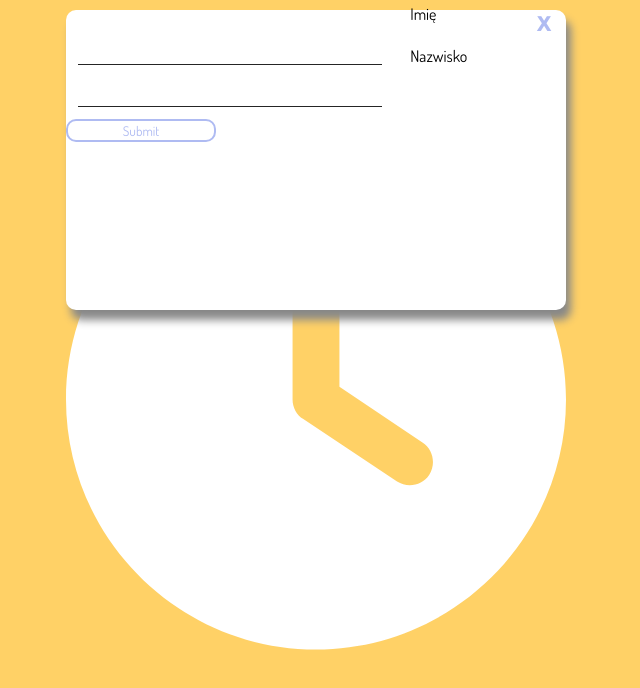
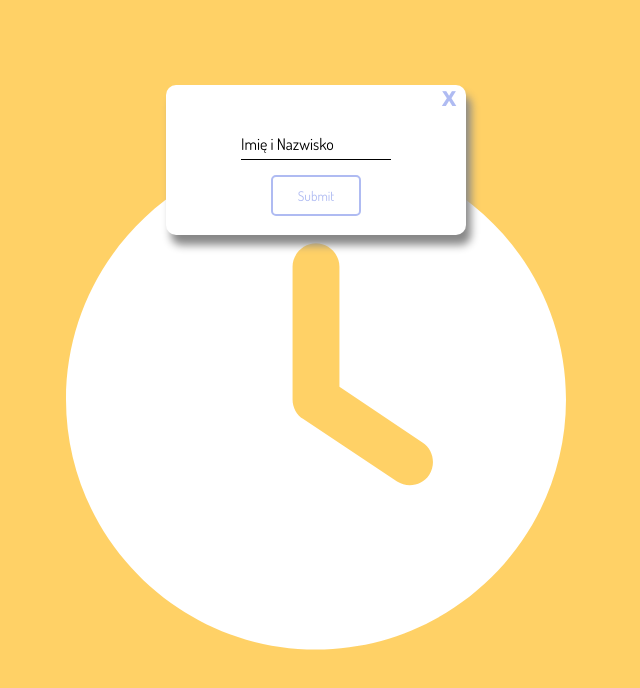
Before and after one commit to sosigen/cups, a plain HTML site: page index.html in a window 1280 px wide. Shown: the whole page, without its empty margins (324-964 px from the left). Drawn offline with Linux system fonts and the light colour scheme.

Commit message:
pop-up dokonczony wizualnie

```diff
--- a/index.html
+++ b/index.html
@@ -12,20 +12,14 @@
 <body>
     <div class="pop-up">
         <button id='closeButton'>X</button>
-        <form id='nameForm'>
+        <div id='nameContainer'>
+            <input type="text" name="name" id="name" autocomplete="off" required>
+            <label for='firstName' class='label-name'>
+                <span class='content-name'>Imię i Nazwisko</span>
+            </label>
+        </div>
+        <input type='submit' class='button'/>
 
-            <div class="after-holder">
-                <input type='text' class='nameInput' id='firstName' />
-                <label for='firstName'>Imię</label>
-            </div>
-
-            <div class="after-holder">
-                <input type='text' class='nameInput' id='lastName' />
-                <label for='lastName'>Nazwisko</label>
-            </div>
-
-            <input type='submit' class='button'/>
-        </form>
     </div>
     <div id="slide-container">
         <div id="slides">
@@ -43,3 +37,20 @@
     <script src="login.js"></script>
 </body>
 </html>
+
+
+
+ <!-- <form id='nameForm'>
+
+            <div class="after-holder">
+                <input type='text' class='nameInput' id='firstName' />
+                <label for='firstName'>Imię</label>
+            </div>
+
+            <div class="after-holder">
+                <input type='text' class='nameInput' id='lastName' />
+                <label for='lastName'>Nazwisko</label>
+            </div>
+
+
+</form> -->
--- a/login.js
+++ b/login.js
@@ -1 +1,5 @@
 const popup = document.querySelector('.pop-up');
+const closeButton = document.querySelector('#closeButton')
+closeButton.addEventListener('click', () => {
+    popup.style.display = 'none';
+})
--- a/style.css
+++ b/style.css
@@ -26,20 +26,22 @@ body{
     border-radius: 10px;
     position: absolute;
     z-index: 1;
-    width: 500px;
-    height: 300px;
-    top: calc(20% - 150px);
-    left: calc(50% - 250px);
+    width: 300px;
+    height: 150px;
+    top: calc(20% - 75px);
+    left: calc(50% - 150px);
     background: white;
     box-shadow: 5px 10px 8px #888888;
 }
-#nameForm{
+#nameContainer{
     display: flex;
     flex-direction: column;
+    justify-content: center;
+    margin: auto;
 }
 #closeButton{
     position: relative;
-    left: 93%;
+    left: 90%;
     top: 2px;
     border: none;
     background: none;
@@ -47,45 +49,77 @@ body{
     font-size: 20px;
     color: #AFBBF2;
 }
-.nameInput{
-    -webkit-appearance: none;
+
+
+#nameContainer {
+    width: 50%;
+    position: relative;
+    height: 50px;
+    overflow: hidden;
+}
+
+#nameContainer #name{
+    width: 100%;
+    height: 100%;
+    padding-top: 20px;
     border: none;
-    margin: 12px;
-    width: 60%;
-    border-bottom: 1.5px solid rgb(37, 37, 37);
+    outline: none;
+
 }
-.nameInput:focus{
-    outline:none;
+#nameContainer label{
+    position: absolute;
+    bottom: 0;
+    left: 0;
+    height: 100%;
+    width: 100%;
+    pointer-events: none;
+    border-bottom: 1px solid black;
+
 }
-.after-holder > label{
-    position: relative;
-    top: -40px;
-    left: 13px;
-    transition: 0.3s all;
+
+#nameContainer label::after{
+    content: "";
+    position: absolute;
+    left: 0;
+    bottom: -1px;
+    height: 100%;
+    width: 100%;
+    border-bottom: 3px solid #AFBBF2;
+    transform: translateX(-100%);
+    transition: transform 0.3s ease
 }
-.nameInput:focus + label{
-    position: relative;
-    transform: translateY(-20px);
+.content-name{
+    position: absolute;
+    bottom: 5px;
+    left: 0;
+    transition: all 0.3s ease;
+}
+#nameContainer #name:focus + .label-name .content-name,
+#nameContainer #name:valid + .label-name .content-name{
+    transform: translateY(-150%);
+    font-size: 14px;
     color: #AFBBF2;
 }
-.nameInput:focus::after{
-    content: '';
-    width: 100px;
-    height: 100px;
-    background: red;
+#nameContainer #name:focus + .label-name::after,
+#nameContainer #name:valid + .label-name::after{
+    transform: translateX(0%);
 }
-#nameForm > input[type=submit]{
+.button{
+    position: absolute;
+    left: 35%;
+    top: 60%;
     font-family: inherit;
     color: #AFBBF2;
     -webkit-appearance: none;
+    padding: 10px 0;
     border: 2px solid #AFBBF2;
     background: none;
     width: 30%;
     cursor: pointer;
-    border-radius: 10px;
+    border-radius: 5px;
     transition: box-shadow 300ms ease-in-out, color 300ms ease-in-out;
 }
-#nameForm> input[type=submit]:hover{
+.button:hover{
     box-shadow: 0 0 40px 40px #AFBBF2 inset;
     color: white;
 }
```
